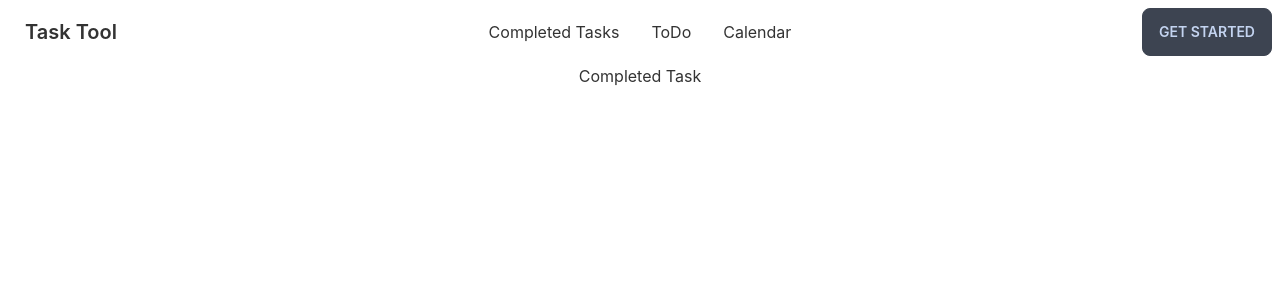
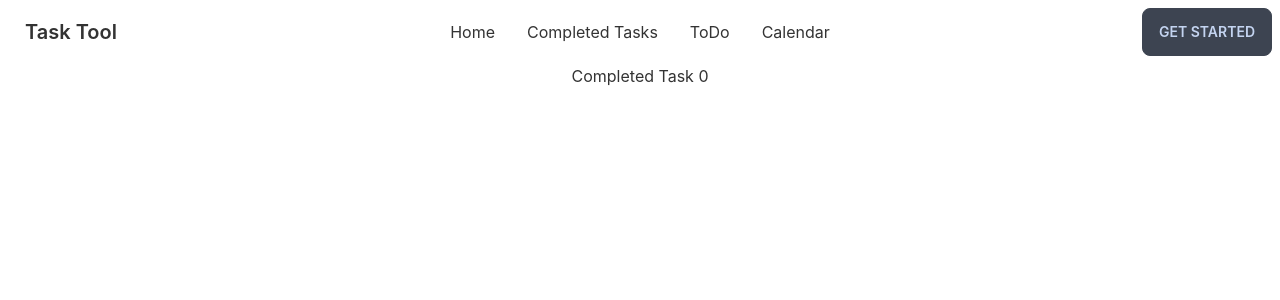
Before and after one commit to sujoncham/task-management-tool, a React (Create React App) app: page /conpletedTask in a window 1280 px wide. Shown: the top 300 px of the page. Built offline with nearby package versions, Linux system fonts and the light colour scheme; no server answers.

Commit message:
added some text in mongodb and get that data in client side

```diff
--- a/src/components/Navbar/Navbar.js
+++ b/src/components/Navbar/Navbar.js
@@ -2,7 +2,8 @@ import { Link } from 'react-router-dom';
 const Navbar = () => {
 
     const myNavbar = (<>
-        <li><Link to='/'>Completed Tasks</Link></li>
+        <li><Link to='/'>Home</Link></li>
+        <li><Link to='/conpletedTask'>Completed Tasks</Link></li>
         <li><Link to='/toDo'>ToDo</Link></li>
         <li><Link to='/calendar'>Calendar</Link></li>
     </>);
--- a/src/components/Pages/CompletedTask.js
+++ b/src/components/Pages/CompletedTask.js
@@ -1,8 +1,17 @@
+import { useEffect, useState } from "react";
 
 const CompletedTask = () => {
+    const [tasks, setTasks] = useState([]);
+
+    useEffect(()=>{
+        fetch('http://localhost:5000/task')
+        .then(res => res.json())
+        .then(data => setTasks(data));
+    }, [])
+
     return (
         <div>
-            <h1>Completed Task</h1>
+            <h1>Completed Task {tasks.length}</h1>
         </div>
     );
 };
```
Also changed, not shown: public/taskData.json (added, +14 -0 lines).
